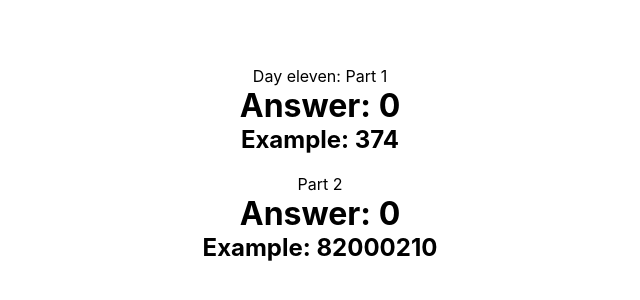
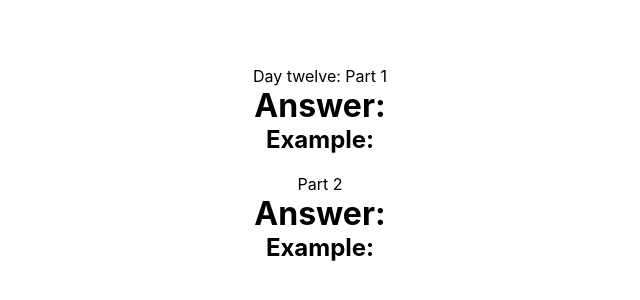
Before and after one commit to Sebastian-Rosenblad/aoc-2023, a React (Create React App) app: page / in a window 1280 px wide. Shown: the part 226-526 px from the top of the page, without its empty margins (320-960 px from the left). Built offline with nearby package versions, Linux system fonts and the light colour scheme.

Commit message:
Init day 12

```diff
--- a/src/App.tsx
+++ b/src/App.tsx
@@ -1,11 +1,11 @@
 import React from 'react';
 import './App.scss';
-import DayEleven from './days/DayEleven/DayEleven';
+import DayTwelve from './days/DayTwelve/DayTwelve';
 
 function App() {
   return (
     <div className="App">
-      <DayEleven />
+      <DayTwelve />
     </div>
   );
 }
--- /dev/null
+++ b/src/days/DayTwelve/DayTwelve.tsx
@@ -0,0 +1,31 @@
+import { dayTwelveData } from './data';
+import { dayTwelveExample } from './example_data';
+
+function DayTwelve() {
+  const data: Array<string> = dayTwelveData.split(/\r?\n/);
+  const exampleData: Array<string> = dayTwelveExample.split(/\r?\n/);
+
+  /**
+   * Part 1: time 00:00:00 - rank 0000
+   * Part 2: time 00:00:00 - rank 0000
+   */
+
+  function calculate(a: Array<string>, partOne: boolean): string {
+    if (partOne)
+      return "";
+    return "";
+  }
+
+  return (
+    <div className='day-twelve'>
+      <p>Day twelve: Part 1</p>
+      <h1>Answer: {calculate(data, true)}</h1>
+      <h2>Example: {calculate(exampleData, true)}</h2>
+      <p>Part 2</p>
+      <h1>Answer: {calculate(data, false)}</h1>
+      <h2>Example: {calculate(exampleData, false)}</h2>
+    </div>
+  );
+}
+
+export default DayTwelve;
--- /dev/null
+++ b/src/days/DayTwelve/data.ts
@@ -0,0 +1 @@
+export const dayTwelveData:string=``;
--- /dev/null
+++ b/src/days/DayTwelve/example_data.ts
@@ -0,0 +1 @@
+export const dayTwelveExample:string=``;
```
